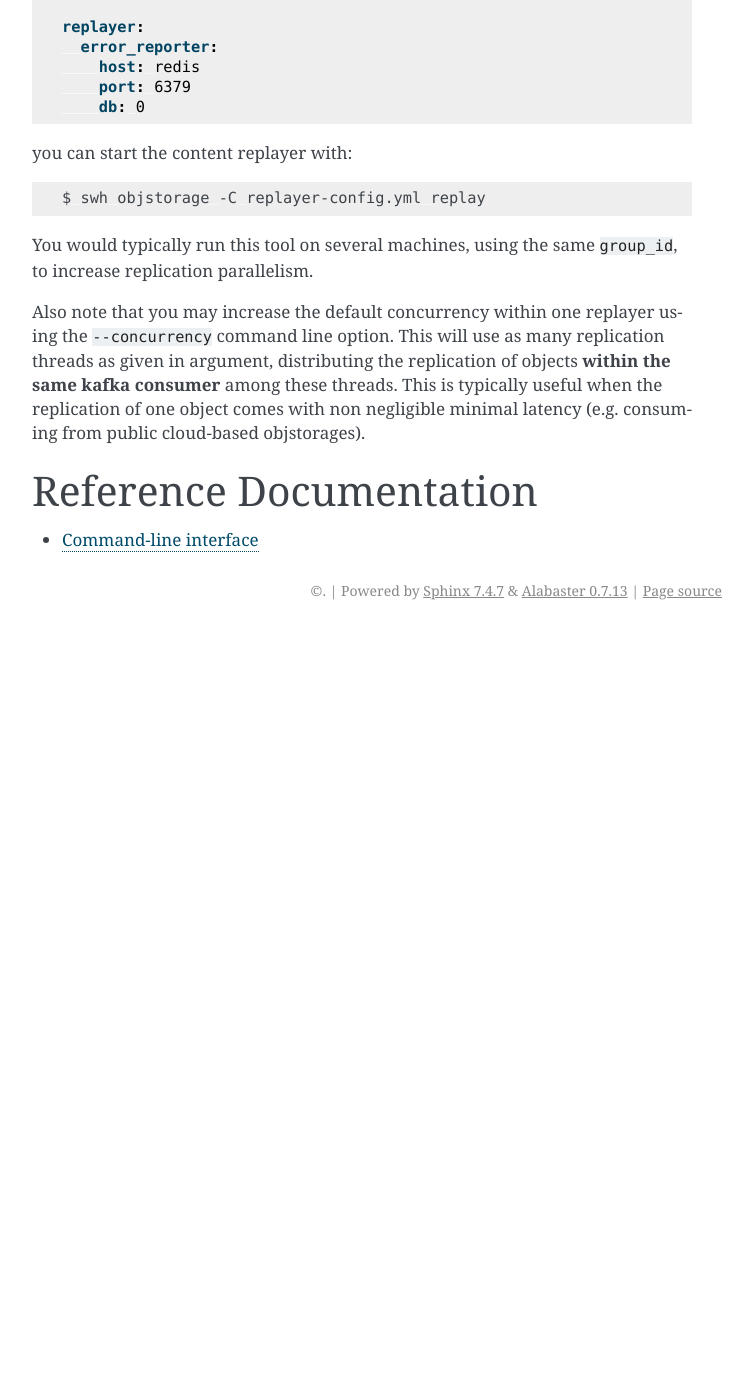
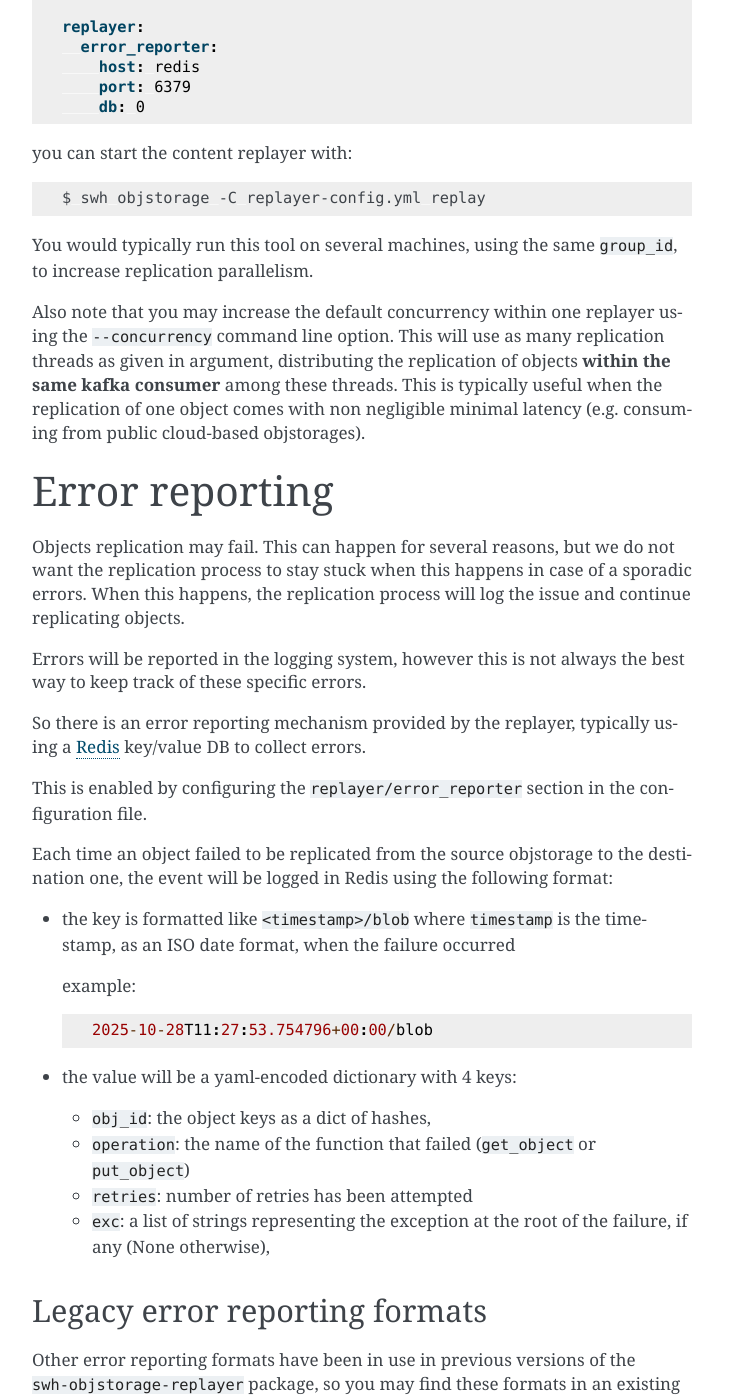
Before and after one commit to SoftwareHeritage/swh-objstorage-replayer, a Sphinx documentation site: the page built from docs/index.rst, in a window 1280 px wide and 1400 px high, scrolled down 1235 px. Shown: the whole window, without its empty margins (388-1141 px from the left). Built offline with Sphinx 7.4.7, drawn with Linux system fonts in a browser that asks for light colours; before the commit the page ends 1865 px from its top, so only the background shows below that; some of the changed text lies outside the part shown.

Commit message:
Update the error reporting format to match swh-storage's one
For error reporting in Redis:
- key if formatted like `<timestamp>/blob` with the timestamp in iso format,
- use yaml encoding for the value instead of msgpack,
- format the exception in the value the same as swh-storage does (list
  of strings as provided by traceback.format_exception),
- keep the `obj_id` item in the value as a dict (instead of a string
  similar to the key).

Document this error format as well as previous (legacy) ones since these
can be found in existing Redis DB of currently running mirrors.

```diff
--- a/docs/index.rst
+++ b/docs/index.rst
@@ -86,6 +86,72 @@ objects **within the same kafka consumer** among these threads. This is
 typically useful when the replication of one object comes with non negligible
 minimal latency (e.g. consuming from public cloud-based objstorages).
 
+Error reporting
+---------------
+
+Objects replication may fail. This can happen for several reasons, but we do
+not want the replication process to stay stuck when this happens in case of a
+sporadic errors. When this happens, the replication process will log the issue
+and continue replicating objects.
+
+Errors will be reported in the logging system, however this is not always the
+best way to keep track of these specific errors.
+
+So there is an error reporting mechanism provided by the replayer, typically
+using a Redis_ key/value DB to collect errors.
+
+This is enabled by configuring the ``replayer/error_reporter`` section in the
+configuration file.
+
+Each time an object failed to be replicated from the source objstorage to the
+destination one, the event will be logged in Redis using the following format:
+
+- the key is formatted like ``<timestamp>/blob`` where ``timestamp`` is the
+  timestamp, as an ISO date format, when the failure occurred
+
+  example::
+
+    2025-10-28T11:27:53.754796+00:00/blob
+
+- the value will be a yaml-encoded dictionary with 4 keys:
+
+  - ``obj_id``: the object keys as a dict of hashes,
+  - ``operation``: the name of the function that failed (``get_object`` or ``put_object``)
+  - ``retries``: number of retries has been attempted
+  - ``exc``: a list of strings representing the exception at the root of the
+    failure, if any (None otherwise),
+
+
+Legacy error reporting formats
+~~~~~~~~~~~~~~~~~~~~~~~~~~~~~~
+
+Other error reporting formats have been in use in previous versions of the
+``swh-objstorage-replayer`` package, so you may find these formats in an
+existing Redis database.
+
+For ``swh-objstorage-replayer  < 2.2`` the format was:
+
+- the key is formatted like ``blob:<hashes>`` where ``hashes`` is the
+  identifier of the object as the list of ``{hash_algo}:{hash}`` of the
+  object separated by semicolons like::
+
+    blob:blake2s256:d07c3a320456a17bddc0cf064f1bbebed3962c41c73c2667f41c26348278f9e0;\
+    sha1:7202f5783c1addfec40f9ec097594200f451bb62;sha1_git:b833f53158793137e81deb5d6d53b9353d0c7393;\
+    sha256:78554ca0f037f431117359a83b58dbb1479eb68b019a22aa75ff4e282256261c
+
+- the value is the same dict structure as above but ``msgpack`` serialized and with:
+  - ``obj_id``: the object hashes formatted the same as the key
+
+For ``swh-objstorage-replayer < 2.0``:
+
+- the key only contains the ``sha1`` of the object, like::
+
+    blob:7202f5783c1addfec40f9ec097594200f451bb62
+
+- the value is the same dict structure as above but ``msgpack`` serialized and with:
+  - ``obj_id``: the sha1 of the object (hex form)
+
+
 
 Reference Documentation
 -----------------------
@@ -103,3 +169,6 @@ Reference Documentation
    * :ref:`genindex`
    * :ref:`modindex`
    * :ref:`search`
+
+
+.. _Redis: https://redis.io/
```
Also changed, not shown: 2 other files.
